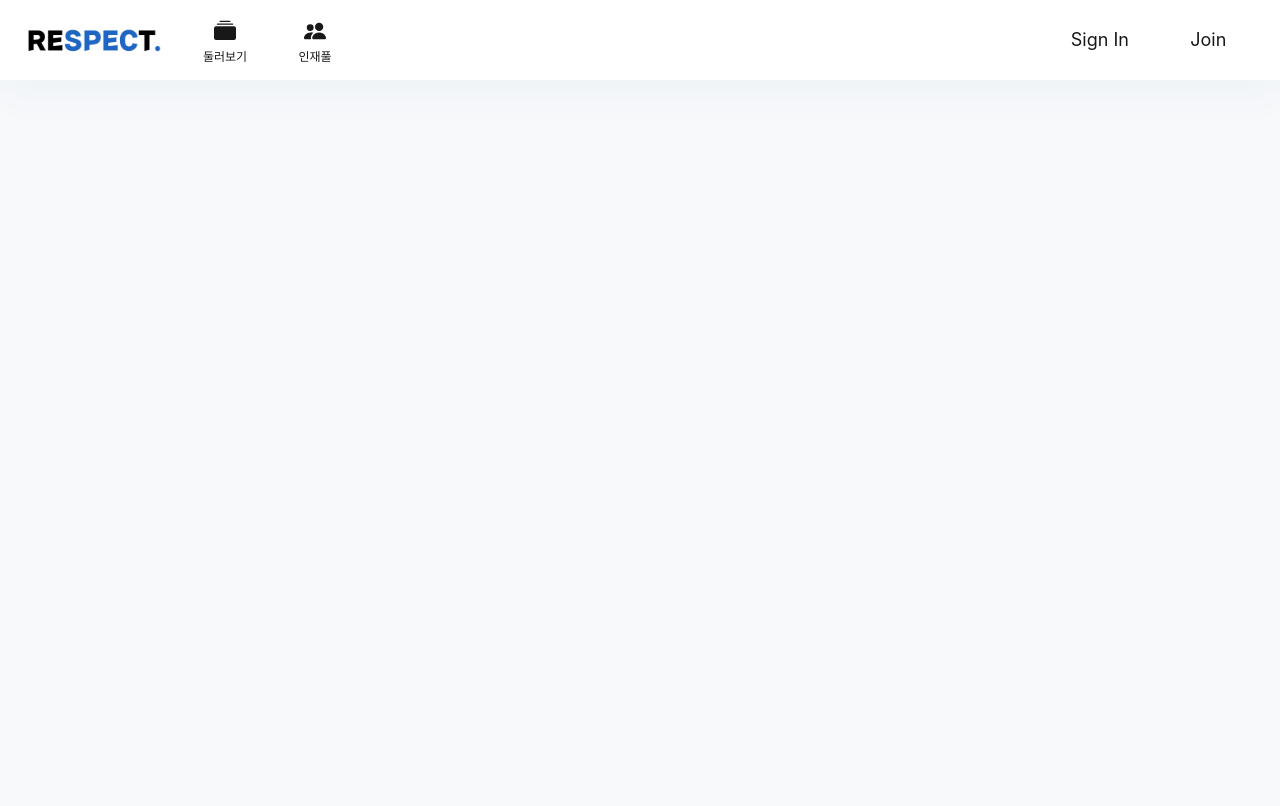
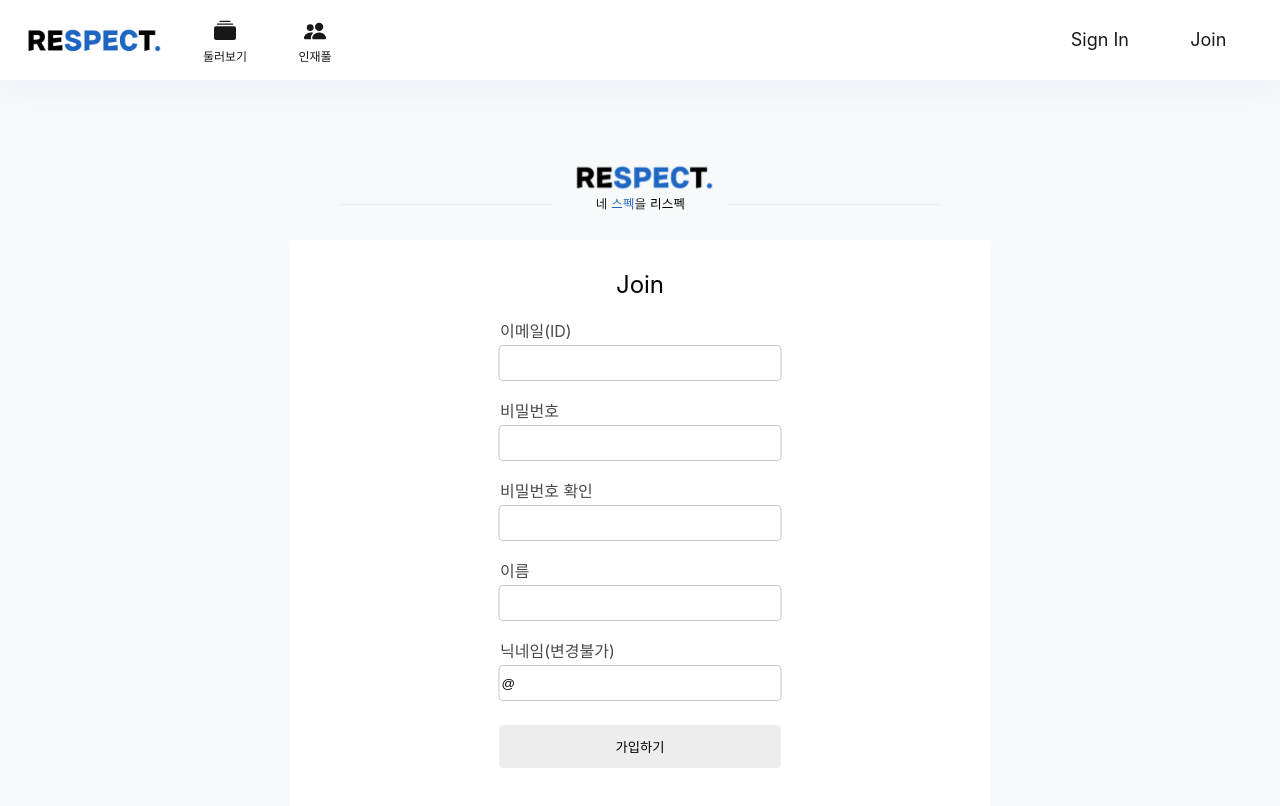
Before and after one commit to J1Yun/RESPECT, a React (Create React App) app in the folder frontend/: page /register in a window 1280 px wide. Before the commit this address led to /. Shown: the top 806 px of the page. Built offline with nearby package versions, Linux system fonts and the light colour scheme.

Commit message:
add: register page

```diff
--- a/frontend/src/AppRouter.js
+++ b/frontend/src/AppRouter.js
@@ -5,6 +5,7 @@ import { useState } from 'react';
 import LoginPage from './components/LoginPage/LoginPage';
 import AroundPage from './components/AroundPage/AroundPage';
 import PoolPage from './components/PoolPage/PoolPage';
+import RegisterPage from './components/RegisterPage/RegisterPage';
 
 const AppRouter = () => {
 
@@ -13,6 +14,9 @@ const AppRouter = () => {
       <Switch>
         <Route path="/login">
           <LoginPage />
+        </Route>
+        <Route path="/register">
+          <RegisterPage />
         </Route>
         <Route path="/around">
           <AroundPage />
--- /dev/null
+++ b/frontend/src/components/RegisterPage/RegisterPage.js
@@ -0,0 +1,79 @@
+import { useState } from 'react';
+
+
+import './style/RegisterPage.css'
+
+const RegisterPage = () =>{
+
+    const [email, setEmail] = useState()
+    const [password, setPassword] = useState()
+    const [passwordConfirm, setPasswordConfirm] = useState()
+    const [name, setName] = useState()
+    const [nickname, setNickname] = useState("@")
+
+    const onEmailChange = (event) =>{
+        const {target: {value}} = event
+        setEmail(value)
+    }
+
+    const onPasswordChange = (event) =>{
+        const {target: {value}} = event
+        setPassword(value)
+    }
+
+    const onPasswordConfirmChange = (event) =>{
+        const {target: {value}} = event
+        setPasswordConfirm(value)
+    }
+
+    const onNameChange = (event) =>{
+        const {target: {value}} = event
+        setName(value)
+    }
+
+    const onNicknameChange = (event) =>{
+        let {target: {value}} = event
+        if(!value.includes("@")){
+            value = "@"+value
+        }
+        setNickname(value)
+    }
+
+    const onRegisterSubmit = (event) =>{
+        event.preventDefault()
+        console.log(email, password)
+    }
+
+    return (
+        <div style={{"height":"800px"}}>
+            <div id="header">
+            </div>
+            <div id="register-container">
+                <h2 id="register-txt">Join</h2>
+                <form onSubmit={onRegisterSubmit}>
+                    <label className="register-label" id="r-email-label" for="r-email-input">이메일(ID)</label>
+                    <input className="register-input" id="r-email-input" type="email" value={email} onChange={onEmailChange}/>
+
+                    <label className="register-label" id="r-password-label" for="r-password-input">비밀번호</label>
+                    <input className="register-input" id="r-password-input" type="password" value={password} onChange={onPasswordChange}/>
+
+                    <label className="register-label" id="r-password-confirm-label" for="r-password-confirm-input">비밀번호 확인</label>
+                    <input className="register-input" id="r-password-confirm-input" type="password" value={passwordConfirm} onChange={onPasswordConfirmChange}/>
+
+                    <label className="register-label" id="r-name-label" for="r-name-input">이름</label>
+                    <input className="register-input" id="r-name-input" type="text" value={name} onChange={onNameChange}/>
+
+                    <label className="register-label" id="r-nickname-label" for="r-nickname-input">닉네임(변경불가)</label>
+                    <input className="register-input" id="r-nickname-input" type="text" value={nickname} onChange={onNicknameChange}/>
+
+                    <button style={{'cursor':'pointer'}} id="r-submit-btn" type="submit">
+                        가입하기
+                    </button>
+                </form>
+            </div>
+        </div>
+    );
+
+}
+
+export default RegisterPage;
--- /dev/null
+++ b/frontend/src/components/RegisterPage/style/RegisterPage.css
@@ -0,0 +1,106 @@
+#register-container{
+    position: absolute;
+    width: 700px;
+    height: 600px;
+    background-color: #FFFFFF;
+    border-radius: 4px;
+    left: 50%;
+    top: 240px;
+    transform: translateX(-50%);
+}
+
+#register-txt{
+
+    position: relative;
+    text-align: center;
+    font-style: normal;
+    font-weight: normal;
+    font-size: 24px;
+    top: 10px;
+}
+
+.register-label{
+    position: absolute;
+    width: 230px;
+    height: 18.32px;
+
+    font-style: normal;
+    font-weight: normal;
+    font-size: 16px;
+    line-height: 22px;
+    text-transform: uppercase;
+    left: 210px;
+    color: #4A4A4A;
+}
+
+.register-input{
+
+    position: absolute;
+    width: 283px;
+    height: 36px;
+    left:350px;
+    transform: translateX(-50%);
+    background: #FFFFFF;
+    border: 0.5px solid #C6C6C6;
+    box-sizing: border-box;
+    border-radius: 4px;
+}
+
+.register-input:focus{
+    outline:none;
+    background: #f3f8ff;
+}
+
+#r-email-label{
+    top: 80px;
+}
+#r-email-input{
+    top: 105px;
+}
+
+#r-password-label{
+    top: 160px;
+}
+#r-password-input{
+    top: 185px;
+}
+
+#r-password-confirm-label{
+    top: 240px;
+}
+#r-password-confirm-input{
+    top: 265px;
+}
+
+#r-name-label{
+    top: 320px;
+}
+#r-name-input{
+    top: 345px;
+}
+
+#r-nickname-label{
+    top: 400px;
+}
+#r-nickname-input{
+    top: 425px;
+}
+
+
+
+#r-submit-btn{
+
+position: absolute;
+width: 282px;
+height: 43px;
+left: 350px;
+top: 485px;
+border: none;
+background: #EDEDED;
+border-radius: 4px;
+transform: translateX(-50%);
+}
+
+#r-submit-btn:hover{
+    box-shadow: inset 0px 1px 4px rgba(0, 0, 0, 0.25);
+}
```
Also changed, not shown: frontend/src/components/RegisterPage/style/Filter.svg (added).
